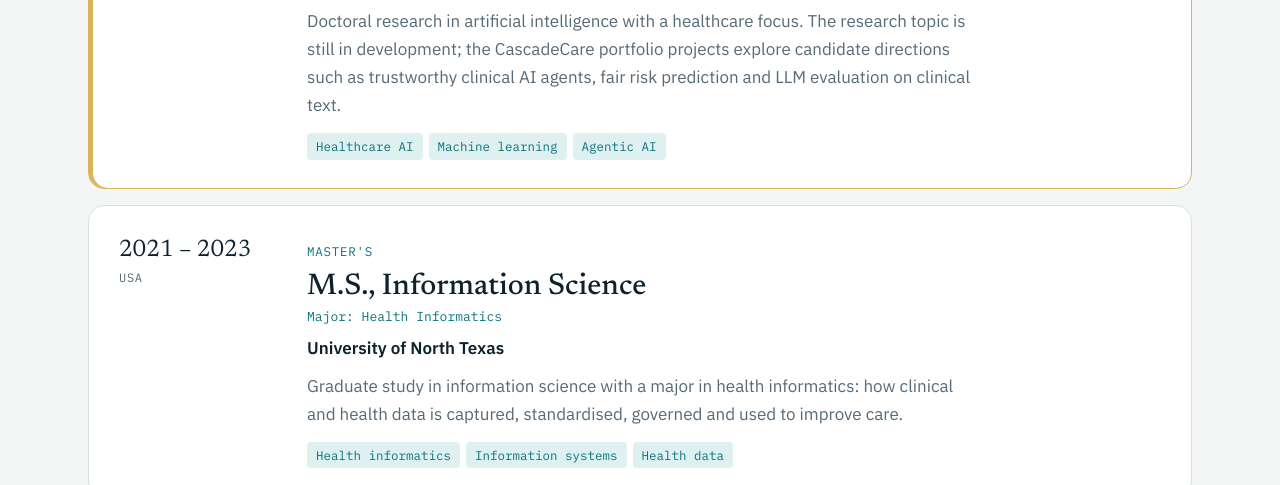
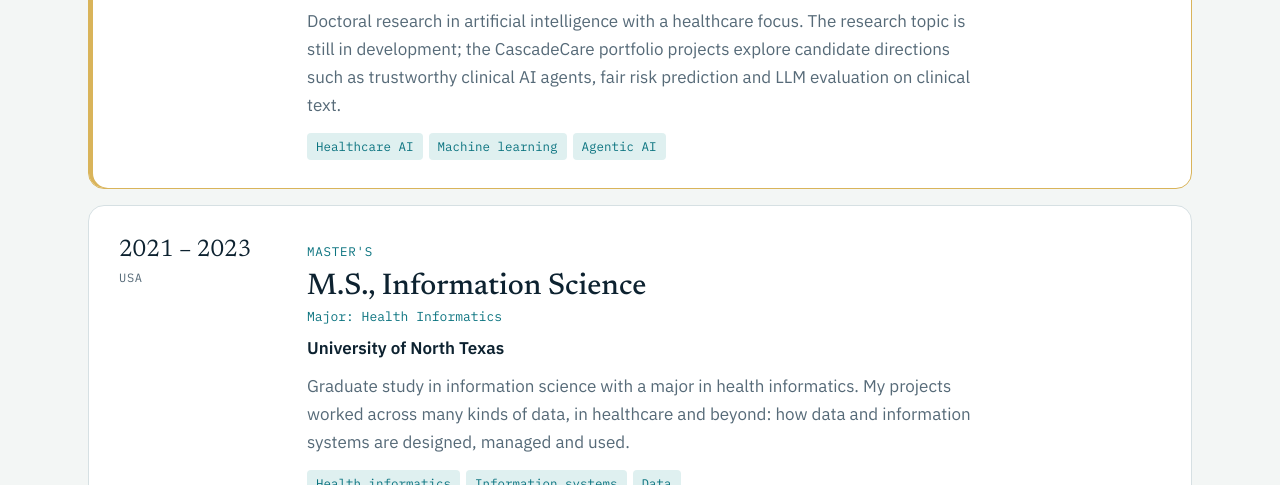
Before and after one commit to vishnureddypoola/vishnureddypoola.github.io, a plain HTML site: page education.html in a window 1280 px wide. Shown: the part 467-952 px from the top of the page. Drawn offline with Linux system fonts and the light colour scheme; a web font is replaced by a local one.

Commit message:
Add files via upload

```diff
--- a/education.html
+++ b/education.html
@@ -54,8 +54,8 @@
           <h3>M.S., Information Science</h3>
           <div class="major">Major: Health Informatics</div>
           <div class="school">University of North Texas</div>
-          <p>Graduate study in information science with a major in health informatics: how clinical and health data is captured, standardised, governed and used to improve care.</p>
-          <div class="tags"><span class="tag">Health informatics</span><span class="tag">Information systems</span><span class="tag">Health data</span></div>
+          <p>Graduate study in information science with a major in health informatics. My projects worked across many kinds of data, in healthcare and beyond: how data and information systems are designed, managed and used.</p>
+          <div class="tags"><span class="tag">Health informatics</span><span class="tag">Information systems</span><span class="tag">Data</span></div>
         </div>
       </li>
       <li class="degree">
```
